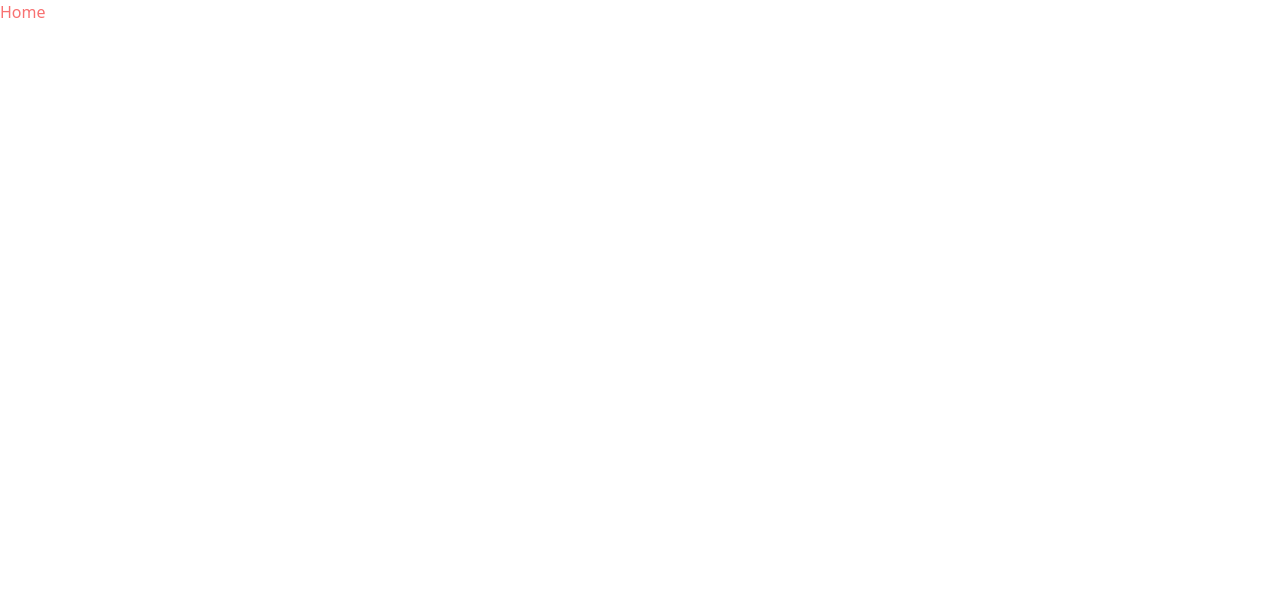
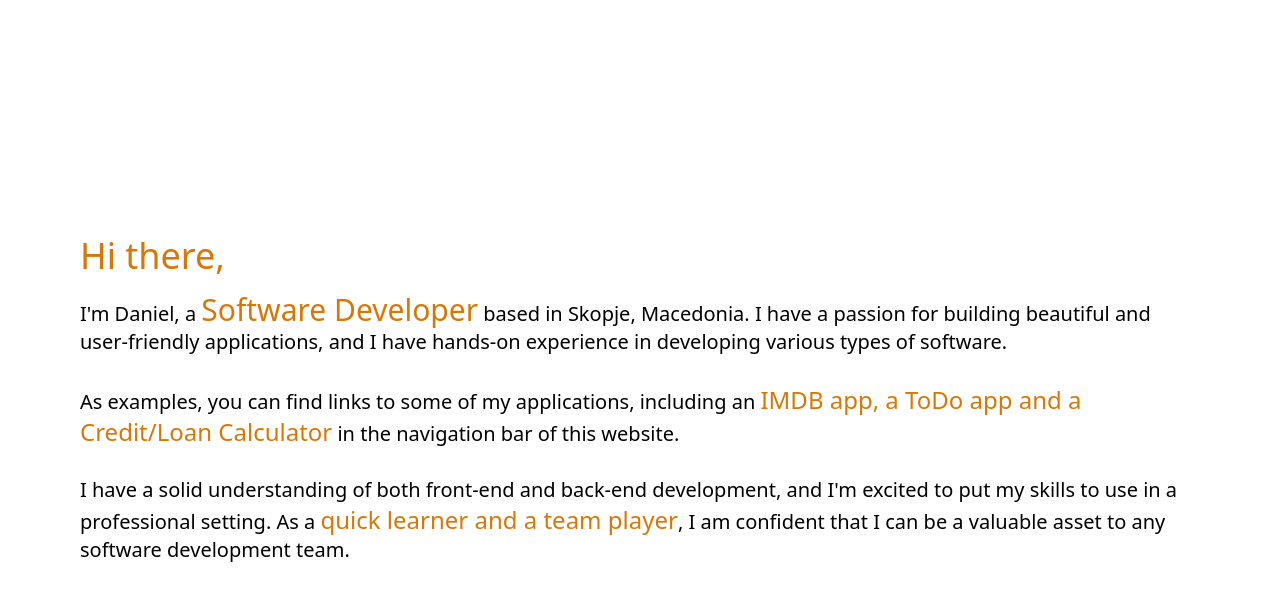
Before and after one commit to DanielBojchovski/portfolio, a Next.js app: page / in a window 1280 px wide. Shown: the top 600 px of the page. Built offline with nearby package versions, Linux system fonts and the light colour scheme.

Commit message:
create home page

```diff
--- a/src/app/page.jsx
+++ b/src/app/page.jsx
@@ -1,5 +1,40 @@
 export default function Home() {
   return (
-    <h1 className='text-red-400'>Home</h1>
-  )
+    <div className="grid h-screen place-items-center">
+      <div className="max-w-6xl mx-auto space-y-4 p-4 ">
+        <h1 className="text-4xl font-medium text-amber-600">Hi there,</h1>
+        <div className="text-xl">
+          <p>
+            I'm Daniel, a{" "}
+            <span className="text-3xl text-amber-600 font-medium">
+              Software Developer
+            </span>{" "}
+            based in Skopje, Macedonia. I have a passion for building beautiful
+            and user-friendly applications, and I have hands-on experience in
+            developing various types of software.
+          </p>
+          <br />
+          <p>
+            As examples, you can find links to some of my applications,
+            including an{" "}
+            <span className="text-2xl text-amber-600 font-medium">
+              IMDB app, a ToDo app and a Credit/Loan Calculator
+            </span>{" "}
+            in the navigation bar of this website.
+          </p>
+          <br />
+          <p>
+            I have a solid understanding of both front-end and back-end
+            development, and I'm excited to put my skills to use in a
+            professional setting. As a{" "}
+            <span className="text-2xl text-amber-600 font-medium">
+              quick learner and a team player
+            </span>
+            , I am confident that I can be a valuable asset to any software
+            development team.
+          </p>
+        </div>
+      </div>
+    </div>
+  );
 }
```
